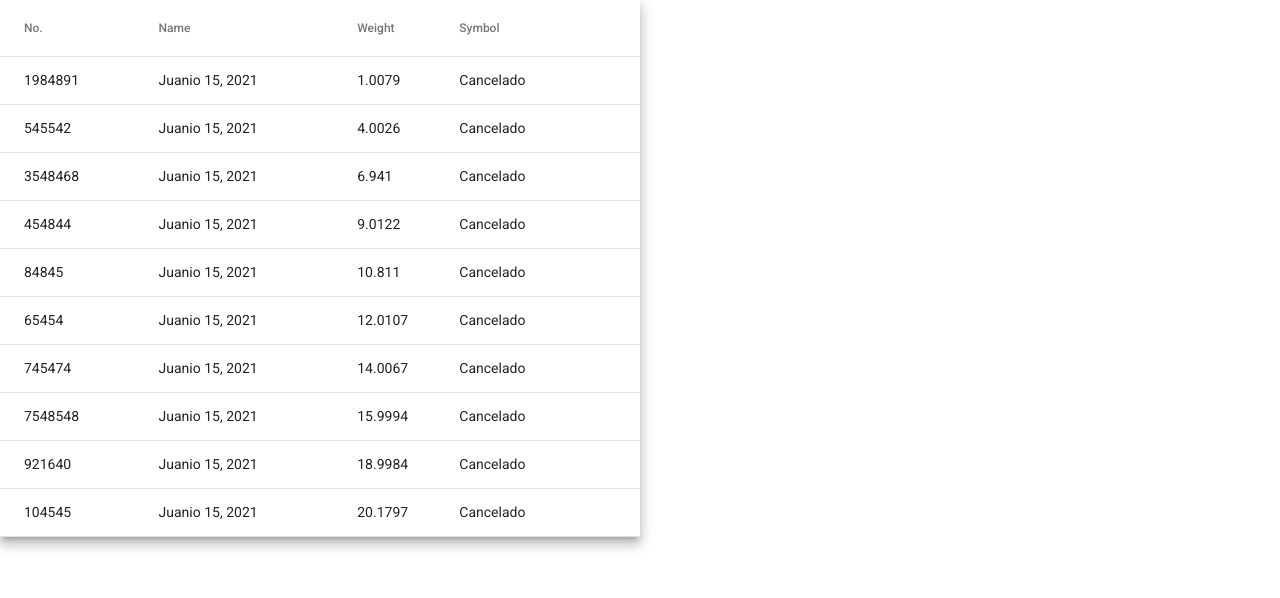
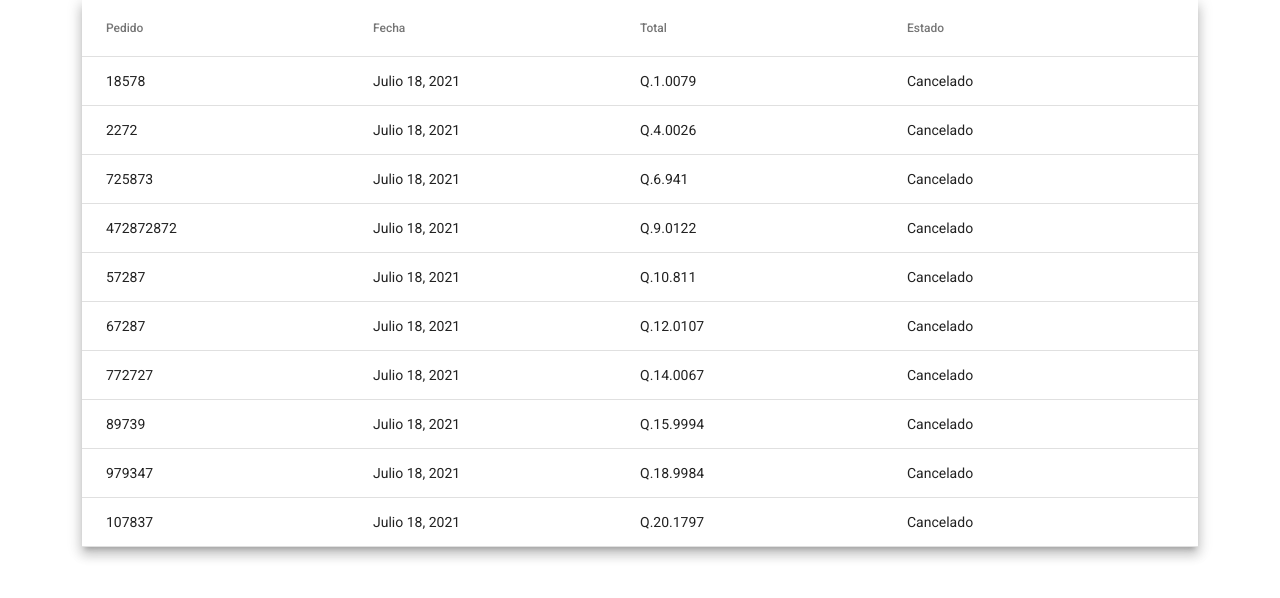
Before and after one commit to B3rert/E-CommerceAngularDemo, an Angular app: page /pedido in a window 1280 px wide. Shown: the top 598 px of the page. Built offline with nearby package versions, Linux system fonts and the light colour scheme.

Commit message:
Cambios en la tabla final, no fue nada productivo

```diff
--- a/src/app/component/pedido-component/pedido-component.component.css
+++ b/src/app/component/pedido-component/pedido-component.component.css
@@ -1,4 +1,3 @@
 table {
-    width: 50%;
-    height: 50%;
+    width: 100%;
   }
--- a/src/app/component/pedido-component/pedido-component.component.html
+++ b/src/app/component/pedido-component/pedido-component.component.html
@@ -1,32 +1,31 @@
-<table mat-table [dataSource]="dataSource" class="mat-elevation-z8">
+<div class="container size">
+    <mat-table [dataSource]="dataSource" class="mat-elevation-z8">
+        <!-- pedido Column -->
+        <ng-container matColumnDef="pedido">
+          <mat-header-cell *matHeaderCellDef> Pedido </mat-header-cell>
+          <mat-cell *matCellDef="let element"> {{element.pedido}} </mat-cell>
+        </ng-container>
 
-    <!--- Note that these columns can be defined in any order.
-          The actual rendered columns are set as a property on the row definition" -->
+        <!-- fecha Column -->
+        <ng-container matColumnDef="fecha">
+          <mat-header-cell *matHeaderCellDef> Fecha </mat-header-cell>
+          <mat-cell *matCellDef="let element"> {{element.fecha}} </mat-cell>
+        </ng-container>
 
-    <!-- Position Column -->
-    <ng-container matColumnDef="position">
-      <th mat-header-cell *matHeaderCellDef> No. </th>
-      <td mat-cell *matCellDef="let element"> {{element.position}} </td>
-    </ng-container>
+        <!-- total Column -->
+        <ng-container matColumnDef="total">
+          <mat-header-cell *matHeaderCellDef> Total </mat-header-cell>
+          <mat-cell *matCellDef="let element"> {{element.total}} </mat-cell>
+        </ng-container>
 
-    <!-- Name Column -->
-    <ng-container matColumnDef="name">
-      <th mat-header-cell *matHeaderCellDef> Name </th>
-      <td mat-cell *matCellDef="let element"> {{element.name}} </td>
-    </ng-container>
+        <!-- estado Column -->
+        <ng-container matColumnDef="estado">
+          <mat-header-cell *matHeaderCellDef> Estado </mat-header-cell>
+          <mat-cell *matCellDef="let element"> {{element.estado}} </mat-cell>
+        </ng-container>
 
-    <!-- Weight Column -->
-    <ng-container matColumnDef="weight">
-      <th mat-header-cell *matHeaderCellDef> Weight </th>
-      <td mat-cell *matCellDef="let element"> {{element.weight}} </td>
-    </ng-container>
 
-    <!-- Symbol Column -->
-    <ng-container matColumnDef="symbol">
-      <th mat-header-cell *matHeaderCellDef> Symbol </th>
-      <td mat-cell *matCellDef="let element"> {{element.symbol}} </td>
-    </ng-container>
-
-    <tr mat-header-row *matHeaderRowDef="displayedColumns"></tr>
-    <tr mat-row *matRowDef="let row; columns: displayedColumns;"></tr>
-  </table>
+        <mat-header-row *matHeaderRowDef="displayedColumns"></mat-header-row>
+        <mat-row *matRowDef="let row; columns: displayedColumns;"></mat-row>
+      </mat-table>
+</div>
--- a/src/app/component/pedido-component/pedido-component.component.ts
+++ b/src/app/component/pedido-component/pedido-component.component.ts
@@ -1,26 +1,23 @@
-import {AfterViewInit, Component,OnInit, ViewChild} from '@angular/core';
-import {MatSort} from '@angular/material/sort';
-import {MatTableDataSource} from '@angular/material/table';
-
+import { Component, OnInit } from '@angular/core';
 
 export interface PeriodicElement {
-  name: string;
-  position: number;
-  weight: number;
-  symbol: string;
+  fecha: string;
+  pedido: string;
+  total: string;
+  estado: string;
 }
 
 const ELEMENT_DATA: PeriodicElement[] = [
-  {position: 1984891, name: 'Juanio 15, 2021', weight: 1.0079, symbol: 'Cancelado'},
-  {position: 545542, name: 'Juanio 15, 2021', weight: 4.0026, symbol: 'Cancelado'},
-  {position: 3548468, name: 'Juanio 15, 2021', weight: 6.941, symbol: 'Cancelado'},
-  {position: 454844, name: 'Juanio 15, 2021', weight: 9.0122, symbol: 'Cancelado'},
-  {position: 84845, name: 'Juanio 15, 2021', weight: 10.811, symbol: 'Cancelado'},
-  {position: 65454, name: 'Juanio 15, 2021', weight: 12.0107, symbol: 'Cancelado'},
-  {position: 745474, name: 'Juanio 15, 2021', weight: 14.0067, symbol: 'Cancelado'},
-  {position: 7548548, name: 'Juanio 15, 2021', weight: 15.9994, symbol: 'Cancelado'},
-  {position: 921640, name: 'Juanio 15, 2021', weight: 18.9984, symbol: 'Cancelado'},
-  {position: 104545, name: 'Juanio 15, 2021', weight: 20.1797, symbol: 'Cancelado'},
+  {pedido: "18578", fecha: 'Julio 18, 2021', total: "Q.1.0079", estado: 'Cancelado'},
+  {pedido: "2272", fecha: 'Julio 18, 2021', total: "Q.4.0026", estado: 'Cancelado'},
+  {pedido: "725873", fecha: 'Julio 18, 2021', total: "Q.6.941", estado: 'Cancelado'},
+  {pedido: "472872872", fecha: 'Julio 18, 2021', total: "Q.9.0122", estado: 'Cancelado'},
+  {pedido: "57287", fecha: 'Julio 18, 2021', total: "Q.10.811", estado: 'Cancelado'},
+  {pedido: "67287", fecha: 'Julio 18, 2021', total: "Q.12.0107", estado: 'Cancelado'},
+  {pedido: "772727", fecha: 'Julio 18, 2021', total: "Q.14.0067", estado: 'Cancelado'},
+  {pedido: "89739", fecha: 'Julio 18, 2021', total: "Q.15.9994", estado: 'Cancelado'},
+  {pedido: "979347", fecha: 'Julio 18, 2021', total: "Q.18.9984", estado: 'Cancelado'},
+  {pedido: "107837", fecha: 'Julio 18, 2021', total: "Q.20.1797", estado: 'Cancelado'},
 ];
 @Component({
   selector: 'app-pedido-component',
@@ -34,7 +31,7 @@ export class PedidoComponentComponent implements OnInit {
   ngOnInit(): void {
   }
 
-  displayedColumns: string[] = ['position', 'name', 'weight', 'symbol'];
-  dataSource = ELEMENT_DATA
+   displayedColumns: string[] = ['pedido', 'fecha', 'total', 'estado'];
+  dataSource = ELEMENT_DATA;
 
 }
```
